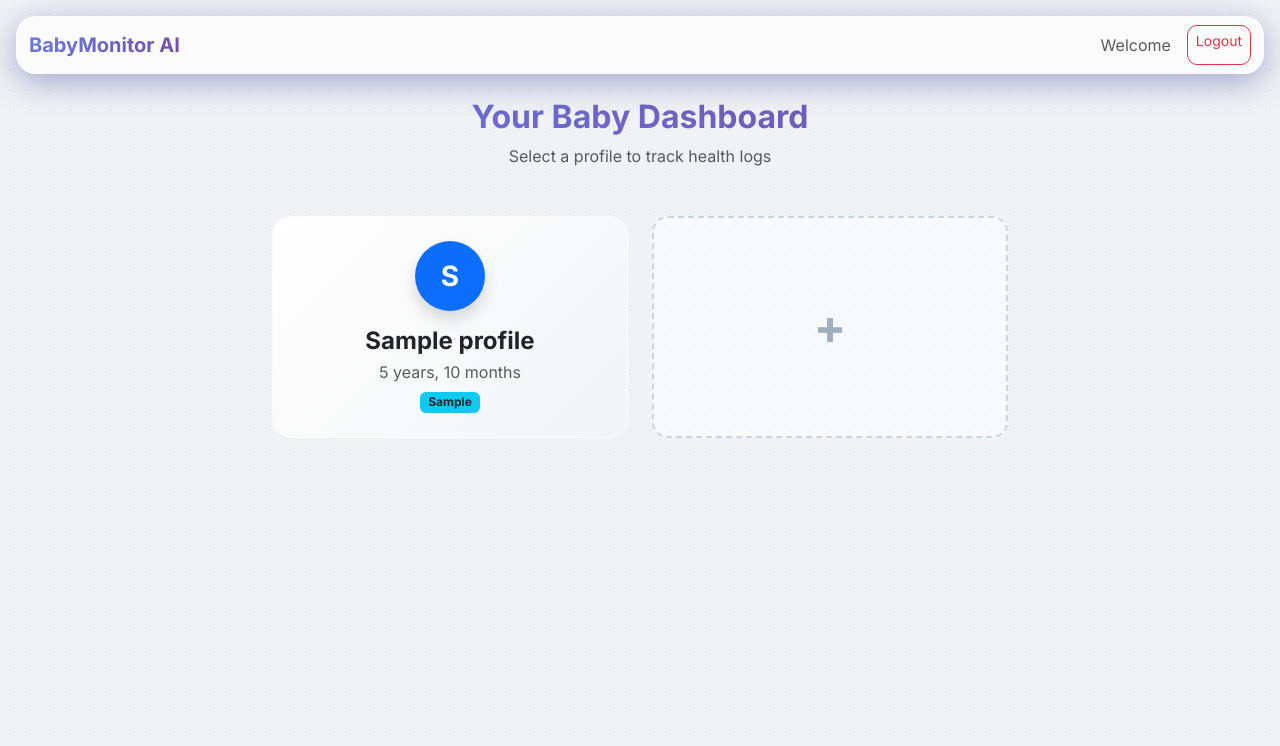
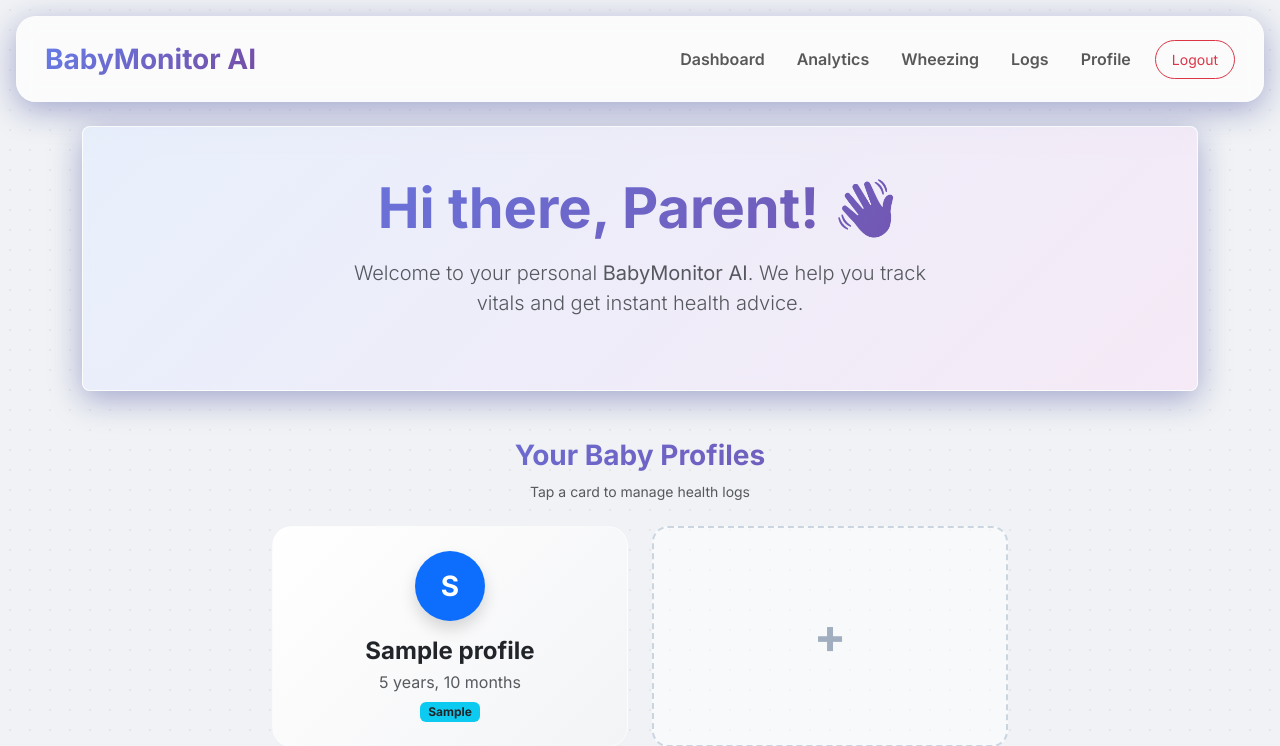
Before and after one commit to dhanush-raja-a/Baby_health_monitering_ai_alert_system, a Flask app: page /dashboard in a window 1280 px wide. Shown: the top 746 px of the page. Run offline with Flask 3, Linux system fonts and the light colour scheme; the visitor is signed in with stand-in values (Sample User, id 1); tables that the repository leaves empty hold one stand-in row (values such as "Sample post").

Commit message:
final version

```diff
--- a/app.py
+++ b/app.py
@@ -80,7 +80,10 @@ def calculate_age(dob):
     if today.day < dob.day:
         age_months -= 1
 
-    if age_months < 12:
+    if age_months < 1:
+        age_days = (today - dob).days
+        return f"{age_days} days"
+    elif age_months < 12:
         return f"{age_months} months"
     else:
         years = age_months // 12
@@ -135,6 +138,32 @@ def add_baby():
             flash('Invalid Date format', 'danger')
 
     return render_template('add_baby.html')
+    return render_template('add_baby.html')
+
+@app.route('/edit_baby/<int:baby_id>', methods=['GET', 'POST'])
+def edit_baby(baby_id):
+    if 'user_id' not in session:
+        return redirect(url_for('login'))
+
+    baby = BabyProfile.query.get_or_404(baby_id)
+    if baby.parent.id != session['user_id']:
+        return "Unauthorized", 403
+
+    if request.method == 'POST':
+        baby.name = request.form.get('name')
+        dob_str = request.form.get('dob')
+        baby.blood_group = request.form.get('blood_group')
+        baby.allergies = request.form.get('allergies')
+
+        try:
+             baby.dob = datetime.strptime(dob_str, '%Y-%m-%d').date()
+             db.session.commit()
+             flash('Baby profile updated successfully!', 'success')
+             return redirect(url_for('profile'))
+        except ValueError:
+             flash('Invalid Date format', 'danger')
+
+    return render_template('edit_baby.html', baby=baby)
 
 from services import analyze_risk, send_alert_email
 from datetime import timedelta
@@ -233,6 +262,66 @@ def view_logs(baby_id):
     logs = HealthLog.query.filter_by(baby_id=baby_id).order_by(HealthLog.timestamp.desc()).all()
     return render_template('view_logs.html', baby=baby, logs=logs)
 
+@app.route('/analytics')
+def analytics():
+    if 'user_id' not in session:
+        return redirect(url_for('login'))
+
+    user_id = session['user_id']
+    user = User.query.get(user_id)
+
+    # Prepare data structure for the frontend
+    analytics_data = []
+
+    for baby in user.babies:
+        baby_stats = {
+            'id': baby.id,
+            'name': baby.name,
+            'total_logs': len(baby.logs),
+            'risk_counts': {'Normal': 0, 'Monitor Closely': 0, 'Seek Medical Attention': 0},
+            'symptom_counts': {'Cough': 0, 'Runny Nose': 0, 'Vomiting': 0},
+            'dates': [],
+            'temps': []
+        }
+
+        # Process logs in chronological order for the graph
+        sorted_logs = sorted(baby.logs, key=lambda x: x.timestamp)
+        for log in sorted_logs:
+            # Stats
+            if log.ai_risk_level in baby_stats['risk_counts']:
+                baby_stats['risk_counts'][log.ai_risk_level] += 1
+            if log.has_cough: baby_stats['symptom_counts']['Cough'] += 1
+            if log.has_runny_nose: baby_stats['symptom_counts']['Runny Nose'] += 1
+            if log.has_vomiting: baby_stats['symptom_counts']['Vomiting'] += 1
+
+            # Graph Data
+            baby_stats['dates'].append(log.timestamp.strftime('%Y-%m-%d %H:%M'))
+            baby_stats['temps'].append(log.temperature)
+
+        analytics_data.append(baby_stats)
+
+    return render_template('analytics.html', analytics_data=analytics_data)
+
+@app.route('/wheezing')
+def wheezing():
+    if 'user_id' not in session:
+        return redirect(url_for('login'))
+    return render_template('wheezing.html')
+
+@app.route('/profile')
+def profile():
+    if 'user_id' not in session:
+        return redirect(url_for('login'))
+    user = User.query.get(session['user_id'])
+    return render_template('profile.html', user=user)
+
+@app.route('/select_log_baby')
+def select_log_baby():
+    if 'user_id' not in session:
+        return redirect(url_for('login'))
+    user = User.query.get(session['user_id'])
+    return render_template('select_baby_logs.html', babies=user.babies)
+
 if __name__ == '__main__':
     with app.app_context():
         db.create_all()
--- a/templates/base.html
+++ b/templates/base.html
@@ -1,5 +1,6 @@
 <!DOCTYPE html>
 <html lang="en">
+
 <head>
   <meta charset="UTF-8">
   <meta name="viewport" content="width=device-width, initial-scale=1.0">
@@ -8,16 +9,45 @@
   <link href="https://fonts.googleapis.com/css2?family=Inter:wght@300;400;600;700&display=swap" rel="stylesheet">
   <link rel="stylesheet" href="{{ url_for('static', filename='style.css') }}">
 </head>
+
 <body>
 
-    <nav class="navbar navbar-expand-lg navbar-light glass-container m-3">
+  <nav class="navbar navbar-expand-lg navbar-light glass-container m-3 p-3">
     <div class="container-fluid">
-            <a class="navbar-brand fw-bold text-gradient" href="{{ url_for('home') }}">BabyMonitor AI</a>
-            <div class="d-flex">
+      <a class="navbar-brand fw-bold text-gradient fs-3" href="{{ url_for('home') }}">BabyMonitor AI</a>
+      <button class="navbar-toggler" type="button" data-bs-toggle="collapse" data-bs-target="#navbarNav">
+        <span class="navbar-toggler-icon"></span>
+      </button>
+      <div class="collapse navbar-collapse" id="navbarNav">
+        <ul class="navbar-nav ms-auto align-items-center gap-3">
           {% if session.get('user_id') %}
-                <span class="navbar-text me-3">Welcome</span>
-                <a href="{{ url_for('logout') }}" class="btn btn-sm btn-outline-danger" style="border-radius: 10px;">Logout</a>
+          <li class="nav-item">
+            <a class="nav-link fw-semibold" href="{{ url_for('dashboard') }}">Dashboard</a>
+          </li>
+          <li class="nav-item">
+            <a class="nav-link fw-semibold" href="{{ url_for('analytics') }}">Analytics</a>
+          </li>
+          <li class="nav-item">
+            <a class="nav-link fw-semibold" href="{{ url_for('wheezing') }}">Wheezing</a>
+          </li>
+          <li class="nav-item">
+            <a class="nav-link fw-semibold" href="{{ url_for('select_log_baby') }}">Logs</a>
+          </li>
+          <li class="nav-item">
+            <a class="nav-link fw-semibold" href="{{ url_for('profile') }}">Profile</a>
+          </li>
+          <li class="nav-item">
+            <a href="{{ url_for('logout') }}" class="btn btn-sm btn-outline-danger px-3 py-2 rounded-pill">Logout</a>
+          </li>
+          {% else %}
+          <li class="nav-item">
+            <a class="nav-link" href="{{ url_for('login') }}">Login</a>
+          </li>
+          <li class="nav-item">
+            <a class="btn btn-primary rounded-pill px-4" href="{{ url_for('signup') }}">Sign Up</a>
+          </li>
           {% endif %}
+        </ul>
       </div>
     </div>
   </nav>
@@ -40,4 +70,5 @@
   <script src="https://cdn.jsdelivr.net/npm/bootstrap@5.3.0/dist/js/bootstrap.bundle.min.js"></script>
   <script src="{{ url_for('static', filename='script.js') }}"></script>
 </body>
+
 </html>
--- a/templates/dashboard.html
+++ b/templates/dashboard.html
@@ -1,8 +1,56 @@
 {% extends "base.html" %}
 {% block content %}
-<div class="text-center mb-5">
-    <h2 class="fw-bold text-gradient">Your Baby Dashboard</h2>
-    <p class="text-muted">Select a profile to track health logs</p>
+<!-- Hero Section -->
+<div class="p-5 mb-5 rounded-3 glass-container text-center position-relative overflow-hidden">
+    <div class="position-absolute top-0 start-0 w-100 h-100"
+        style="background: linear-gradient(135deg, rgba(66, 135, 245, 0.1), rgba(200, 80, 192, 0.1)); z-index: -1;">
+    </div>
+    <h1 class="display-4 fw-bold text-gradient mb-3">Hi there, Parent! 👋</h1>
+    <p class="lead text-muted mb-4 mx-auto" style="max-width: 600px;">
+        Welcome to your personal <strong>BabyMonitor AI</strong>. We help you track vitals and get instant health
+        advice.
+    </p>
+
+    {% if not babies %}
+    <div class="d-flex justify-content-center gap-3">
+        <a href="{{ url_for('add_baby') }}" class="btn btn-primary rounded-pill px-5 py-3 shadow-lg fw-bold">
+            <span class="fs-5">+ Add Your First Baby</span>
+        </a>
+    </div>
+    {% endif %}
+</div>
+
+{% if not babies %}
+<!-- How It Works Section (Only shown if no babies or maybe always shown? Let's show if no babies to guide them) -->
+<div class="row text-center mb-5">
+    <h4 class="text-muted fw-bold mb-4">How it Works</h4>
+    <div class="col-md-4 mb-3">
+        <div class="p-4">
+            <div class="fs-1 mb-3">👶</div>
+            <h5 class="fw-bold">1. Create Profile</h5>
+            <p class="text-muted small">Add your baby's details like name and DOB.</p>
+        </div>
+    </div>
+    <div class="col-md-4 mb-3">
+        <div class="p-4">
+            <div class="fs-1 mb-3">🌡️</div>
+            <h5 class="fw-bold">2. Log Health</h5>
+            <p class="text-muted small">Enter temperature, symptoms, and feed details.</p>
+        </div>
+    </div>
+    <div class="col-md-4 mb-3">
+        <div class="p-4">
+            <div class="fs-1 mb-3">🤖</div>
+            <h5 class="fw-bold">3. Get AI Analysis</h5>
+            <p class="text-muted small">Receive instant risk assessments and advice.</p>
+        </div>
+    </div>
+</div>
+{% else %}
+
+<div id="profiles" class="text-center mb-4">
+    <h3 class="fw-bold text-gradient">Your Baby Profiles</h3>
+    <p class="text-muted small">Tap a card to manage health logs</p>
 </div>
 
 <div class="row g-4 justify-content-center">
@@ -57,4 +105,5 @@
         </a>
     </div>
 </div>
+{% endif %}
 {% endblock %}
```
Also changed, not shown: templates/analytics.html (added, +147 -0 lines), templates/edit_baby.html (added, +42 -0 lines), templates/profile.html (added, +35 -0 lines), templates/select_baby_logs.html (added, +24 -0 lines), templates/wheezing.html (added, +11 -0 lines), verify_routes.py (added, +44 -0 lines). Lines whose indentation alone changed are shown as unchanged.
